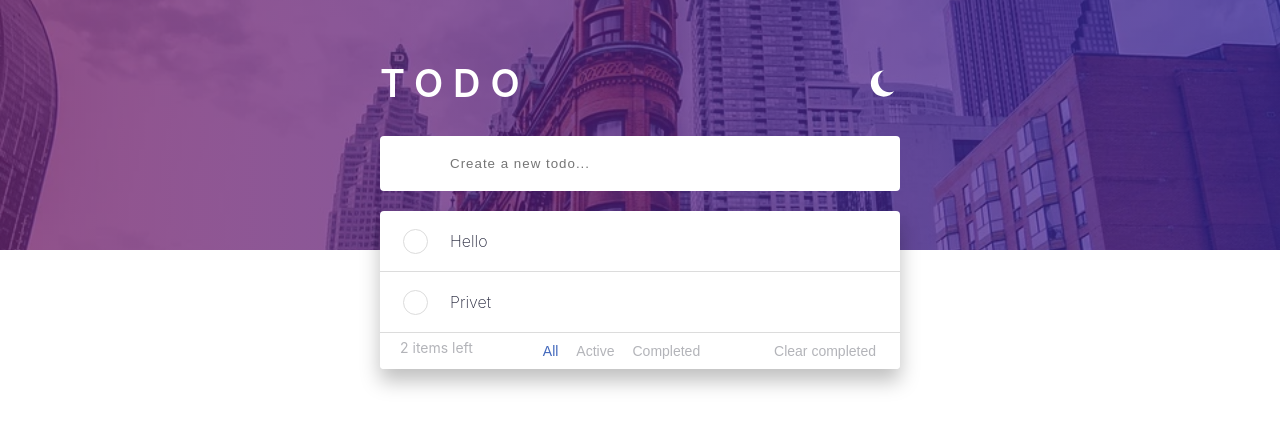
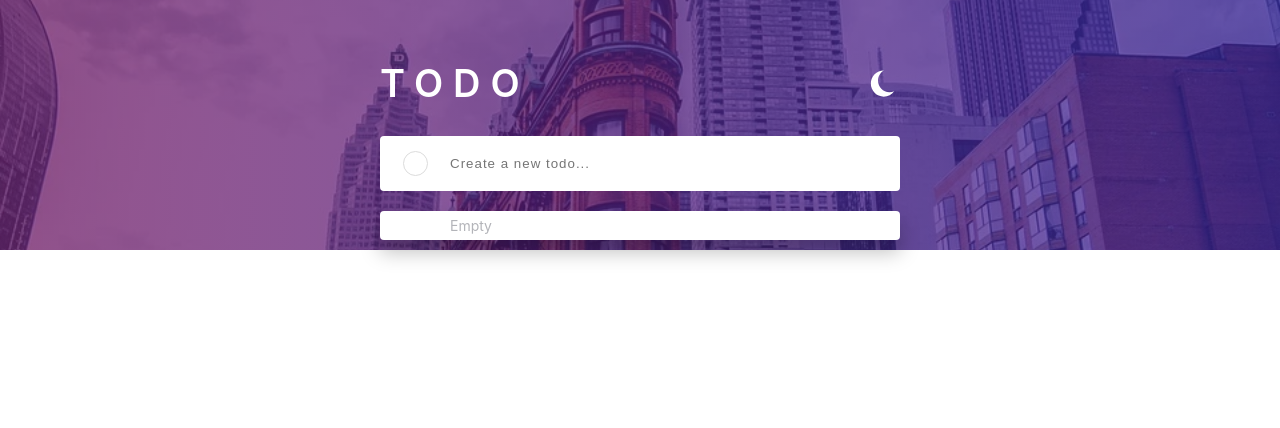
Before and after one commit to JaroslawChaykin/mytodowithblackjackandreact, a React (Create React App) app: page / in a window 1280 px wide. Shown: the top 428 px of the page. Built offline with nearby package versions, Linux system fonts and the light colour scheme.

Commit message:
Added buttons for creating todo

```diff
--- a/src/components/todoCreatedForm/TodoCreatedForm.js
+++ b/src/components/todoCreatedForm/TodoCreatedForm.js
@@ -16,6 +16,7 @@ const TodoCreatedForm = () => {
     };
     return (
       <div className={`${classes.form}  ${theme === 'black' ? classes.themeBlack : classes.themeWhite}`}>
+          <div className={classes.createBtn} onClick={addTodo}></div>
           <input type="text" value={valueTitle}
                  onChange={(e) => setValueTitle(e.target.value)}
                  className={classes.input}
--- a/src/components/todoCreatedForm/TodoCreatedForm.module.scss
+++ b/src/components/todoCreatedForm/TodoCreatedForm.module.scss
@@ -2,6 +2,16 @@
 
 .form {
   margin-bottom: 20px;
+  position: relative;
+  display: flex;
+  align-items: center;
+  .createBtn {
+    width: 25px;
+    height: 25px;
+    border-radius: 20px;
+    position: absolute;
+    left: 22.5px;
+  }
   .input {
     transition: 0.2s ease-in-out;
     padding: 20px 10px 20px 70px;
--- a/src/components/todoCreatedForm/theme.scss
+++ b/src/components/todoCreatedForm/theme.scss
@@ -1,4 +1,7 @@
 .themeBlack.form {
+  .createBtn {
+    border: 1px solid #2e3045;
+  }
   .input {
     background: #25273c;
     color: white;
@@ -11,6 +14,9 @@
 }
 
 .themeWhite.form {
+  .createBtn {
+    border: 1px solid #dcdcdc;
+  }
   .input {
     background: #fff;
     color: #25273c;
--- a/src/components/todoList/todoItem/TodoItem.js
+++ b/src/components/todoList/todoItem/TodoItem.js
@@ -21,7 +21,7 @@ const TodoItem = ({todo}) => {
               </div>
           </label>
           <div className={`${classes.name} ${todo.checked ? classes.checked : ''}`}
-               onDoubleClick={() => deleteTodo(todo.id)}>
+               onDoubleClick={() => !isPhone ? deleteTodo(todo.id) : ''}>
               {todo.name}
           </div>
           <button className={`${classes.phone} ${isPhone ? classes.isPhone : ''}`}
--- a/src/components/todoList/todoItem/TodoItem.module.scss
+++ b/src/components/todoList/todoItem/TodoItem.module.scss
@@ -23,6 +23,7 @@
 
   .name {
     word-wrap: break-word;
+    width: 100%;
     padding: 20px 0;
     &.checked {
       text-decoration: line-through;
--- a/src/store/reducers/todoReducer.js
+++ b/src/store/reducers/todoReducer.js
@@ -1,8 +1,5 @@
 const initialState = {
-    todos: [
-        {name: 'Hello', id: 1},
-        {name: 'Privet', id: 2}
-    ]
+    todos: []
 };
 
 const ADD_TODO = 'ADD_TODO';
```
